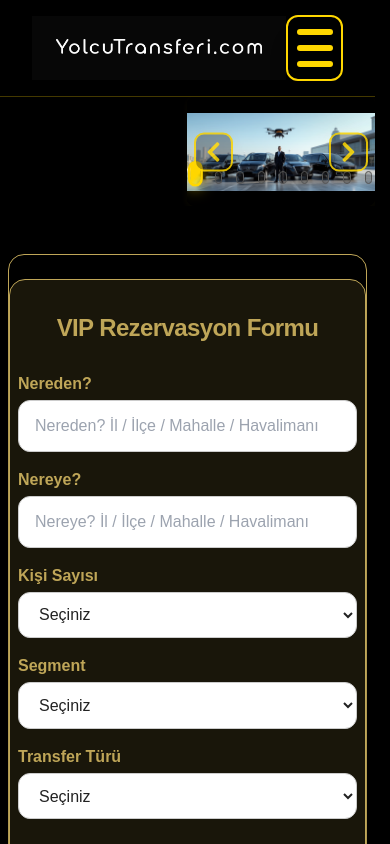
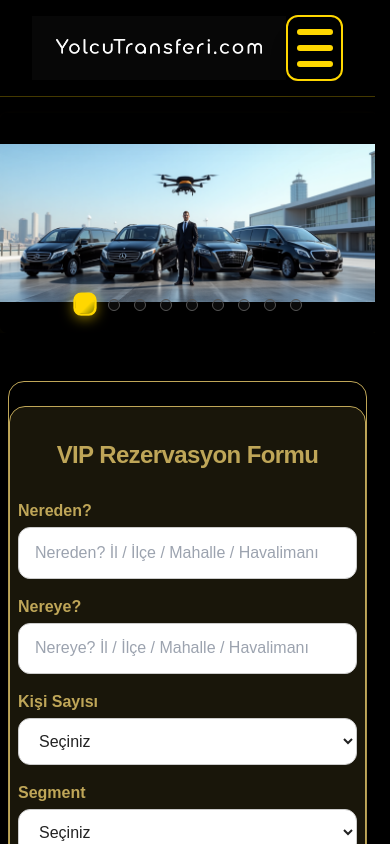
Before and after one commit to haliltayfur/yolcutransferi, a Next.js app: page / in a window 390 px wide. Shown: the top 844 px of the page. Built offline with nearby package versions, Linux system fonts and the light colour scheme.

Commit message:
Update HeroSlider.jsx

```diff
--- a/components/HeroSlider.jsx
+++ b/components/HeroSlider.jsx
@@ -3,24 +3,27 @@
 "use client";
 import { useState, useEffect, useRef } from "react";
 import Image from "next/image";
-import { FaChevronLeft, FaChevronRight } from "react-icons/fa";
 
 const heroImages = [
   "/Hero1.png", "/Hero2.png", "/Hero3.png", "/Hero4.png", "/Hero5.png",
   "/Hero6.png", "/Hero7.png", "/Hero8.png", "/Hero9.png"
 ];
-const ASPECT_RATIO = 16 / 7; // Geniş sinema görünümü, gerekirse 2.35 deneyebilirsin
+const ASPECT_RATIO = 16 / 7;
 
 export default function HeroSlider() {
   const [currentSlide, setCurrentSlide] = useState(0);
   const [manualPause, setManualPause] = useState(false);
   const pauseTimeoutRef = useRef();
 
+  // Touch swipe için
+  const sliderRef = useRef(null);
+  let startX = null;
+
   useEffect(() => {
     if (manualPause) return;
     const interval = setInterval(() => {
       setCurrentSlide(prev => (prev + 1) % heroImages.length);
-    }, 10000);
+    }, 9000);
     return () => clearInterval(interval);
   }, [manualPause, currentSlide]);
 
@@ -31,14 +34,75 @@ export default function HeroSlider() {
     );
     setManualPause(true);
     if (pauseTimeoutRef.current) clearTimeout(pauseTimeoutRef.current);
-    pauseTimeoutRef.current = setTimeout(() => setManualPause(false), 15000);
+    pauseTimeoutRef.current = setTimeout(() => setManualPause(false), 12000);
   };
 
+  // Swipe eventleri
+  const handleTouchStart = (e) => {
+    startX = e.touches[0].clientX;
+  };
+  const handleTouchEnd = (e) => {
+    if (!startX) return;
+    let endX = e.changedTouches[0].clientX;
+    let diff = startX - endX;
+    if (Math.abs(diff) > 42) {
+      if (diff > 0) handleNav("right");
+      else handleNav("left");
+    }
+    startX = null;
+  };
+
+  // Sonraki/önceki index (wrap around)
+  const prevIndex = (currentSlide - 1 + heroImages.length) % heroImages.length;
+  const nextIndex = (currentSlide + 1) % heroImages.length;
+
   return (
-    <section className="relative w-full flex items-center justify-center overflow-hidden select-none hero-cinema">
+    <section className="relative w-full flex flex-col items-center overflow-x-hidden select-none hero-cinema">
       {/* Header'dan sonra 1rem boşluk */}
       <div className="w-full h-4 block md:h-6"></div>
-      <div className="relative w-full mx-auto hero-img-box">
+      <div
+        className="relative w-full mx-auto hero-img-box group"
+        ref={sliderRef}
+        onTouchStart={handleTouchStart}
+        onTouchEnd={handleTouchEnd}
+      >
+        {/* Prev Gölge - Sadece desktop/tablet */}
+        <div
+          className="absolute z-20 top-0 left-0 h-full prev-img-box cursor-pointer hidden md:block"
+          onClick={() => handleNav("left")}
+        >
+          <Image
+            src={heroImages[prevIndex]}
+            alt="Önceki"
+            fill
+            draggable={false}
+            className="object-cover object-center opacity-60 blur-[2px] scale-95 grayscale"
+            style={{
+              borderTopLeftRadius: 20,
+              borderBottomLeftRadius: 20,
+              filter: "brightness(.7) blur(1.7px) grayscale(0.58)",
+            }}
+          />
+        </div>
+        {/* Next Gölge - Sadece desktop/tablet */}
+        <div
+          className="absolute z-20 top-0 right-0 h-full next-img-box cursor-pointer hidden md:block"
+          onClick={() => handleNav("right")}
+        >
+          <Image
+            src={heroImages[nextIndex]}
+            alt="Sonraki"
+            fill
+            draggable={false}
+            className="object-cover object-center opacity-60 blur-[2px] scale-95 grayscale"
+            style={{
+              borderTopRightRadius: 20,
+              borderBottomRightRadius: 20,
+              filter: "brightness(.7) blur(1.7px) grayscale(0.58)",
+            }}
+          />
+        </div>
+        {/* Aktif ana resim */}
         {heroImages.map((src, idx) => (
           <Image
             key={src}
@@ -54,48 +118,32 @@ export default function HeroSlider() {
             }}
           />
         ))}
-        {/* Modern kare dot'lar: 9 tane, dalgalanır */}
-        <div className="absolute bottom-4 left-0 w-full flex justify-center z-20 gap-2 select-none">
+        {/* Dotlar */}
+        <div className="absolute bottom-4 left-0 w-full flex justify-center z-30 gap-2 select-none">
           {heroImages.map((_, i) => (
             <div
               key={i}
               className={`slider-dot ${i === currentSlide ? "active" : ""}`}
               style={{
                 transition: "all 0.33s cubic-bezier(.68,-0.55,.27,1.55)",
-                transform: i === currentSlide ? "scale(1.35) translateY(-5px)" : "scale(1) translateY(0)",
+                transform: i === currentSlide ? "scale(1.3) translateY(-3px)" : "scale(1) translateY(0)",
                 background: i === currentSlide
                   ? "linear-gradient(135deg, #FFD700 60%, #fff60088 100%)"
-                  : "rgba(60,60,60,0.24)",
+                  : "rgba(60,60,60,0.18)",
                 boxShadow: i === currentSlide ? "0 2px 10px #FFD70088" : "none",
-                border: i === currentSlide ? "2.1px solid #FFD700" : "1.2px solid #555",
-                width: i === currentSlide ? "19px" : "13px",
-                height: i === currentSlide ? "19px" : "13px",
-                borderRadius: "7px",
+                border: i === currentSlide ? "2px solid #FFD700" : "1.2px solid #555",
+                width: i === currentSlide ? "18px" : "12px",
+                height: i === currentSlide ? "18px" : "12px",
+                borderRadius: "6px",
                 margin: "0 3px"
               }}
+              onClick={() => setCurrentSlide(i)}
             ></div>
           ))}
         </div>
-        {/* Ok butonları */}
-        <button
-          onClick={() => handleNav("left")}
-          aria-label="Önceki"
-          className="slider-arrow slider-arrow-left"
-        >
-          <FaChevronLeft size={23} />
-        </button>
-        <button
-          onClick={() => handleNav("right")}
-          aria-label="Sonraki"
-          className="slider-arrow slider-arrow-right"
-        >
-          <FaChevronRight size={23} />
-        </button>
       </div>
       <style jsx>{`
-        .hero-cinema {
-          background: #000;
-        }
+        .hero-cinema { background: #000; }
         .hero-img-box {
           position: relative;
           width: 97vw;
@@ -105,62 +153,37 @@ export default function HeroSlider() {
           max-height: 69vh;
           margin: 0 auto;
           border-radius: 20px;
-          overflow: hidden;
+          overflow: visible;
           box-shadow: 0 3px 28px #0009, 0 1.5px 8px #FFD70011;
         }
-        .hero-image {
-          transition: opacity .7s;
-        }
+        .hero-image { transition: opacity .7s; }
         .slider-dot {
           display: inline-block;
           transition: all 0.33s cubic-bezier(.68,-0.55,.27,1.55);
+          cursor: pointer;
         }
-        .slider-dot.active {
-          animation: bounceDot 0.72s;
-        }
+        .slider-dot.active { animation: bounceDot 0.72s; }
         @keyframes bounceDot {
           0% { transform: scale(1) translateY(0);}
           40% { transform: scale(1.5) translateY(-8px);}
           80% { transform: scale(1.2) translateY(-3px);}
-          100% { transform: scale(1.35) translateY(-5px);}
+          100% { transform: scale(1.3) translateY(-3px);}
         }
-        .slider-arrow {
-          position: absolute;
-          top: 50%;
-          transform: translateY(-50%);
-          z-index: 30;
-          width: 52px;
-          height: 52px;
-          background: rgba(28,28,32,0.42);
-          border: 2.2px solid #FFD700;
-          border-radius: 15px;
-          color: #FFD700;
-          display: flex;
-          align-items: center;
-          justify-content: center;
-          opacity: 0.85;
-          transition: all .2s cubic-bezier(.4,0,.2,1);
-          cursor: pointer;
-          box-shadow: 0 3px 16px #FFD70012;
-          outline: none;
+        /* Yan resim kutuları: hover'da parlasın */
+        .prev-img-box, .next-img-box {
+          width: 60px; min-width: 60px; max-width: 80px;
+          height: 100%;
+          opacity: 0.95;
+          transition: box-shadow .2s, opacity .2s, filter .2s;
         }
-        .slider-arrow:hover {
-          background: #FFD700;
-          color: #181818;
-          border-color: #fffbe6;
-          transform: translateY(-50%) scale(1.17);
-          box-shadow: 0 2px 14px #FFD70066;
+        .prev-img-box:hover, .next-img-box:hover {
+          box-shadow: 0 2px 14px #FFD70099, 0 0 12px #FFD70022;
+          opacity: 1;
+          filter: brightness(1) blur(.9px);
         }
-        .slider-arrow-left { left: 24px; }
-        .slider-arrow-right { right: 24px; }
-
-        @media (max-width: 1450px) {
-          .hero-img-box { max-width: 99vw; }
-          .slider-arrow-left { left: 10px; }
-          .slider-arrow-right { right: 10px; }
-        }
-        @media (max-width: 1100px) {
+        @media (max-width: 900px) {
           .hero-img-box { max-width: 99vw; min-height: 170px; }
+          .prev-img-box, .next-img-box { width: 42px; min-width: 32px; }
         }
         @media (max-width: 700px) {
           .hero-img-box {
@@ -170,11 +193,7 @@ export default function HeroSlider() {
             border-radius: 10px;
             max-height: 65vw;
           }
-          .slider-arrow {
-            width: 39px; height: 39px; border-radius: 10px; font-size: 1.1rem;
-          }
-          .slider-arrow-left { left: 7px; }
-          .slider-arrow-right { right: 7px; }
+          .prev-img-box, .next-img-box { display: none !important; }
         }
         @media (max-width: 480px) {
           .hero-img-box {
```
